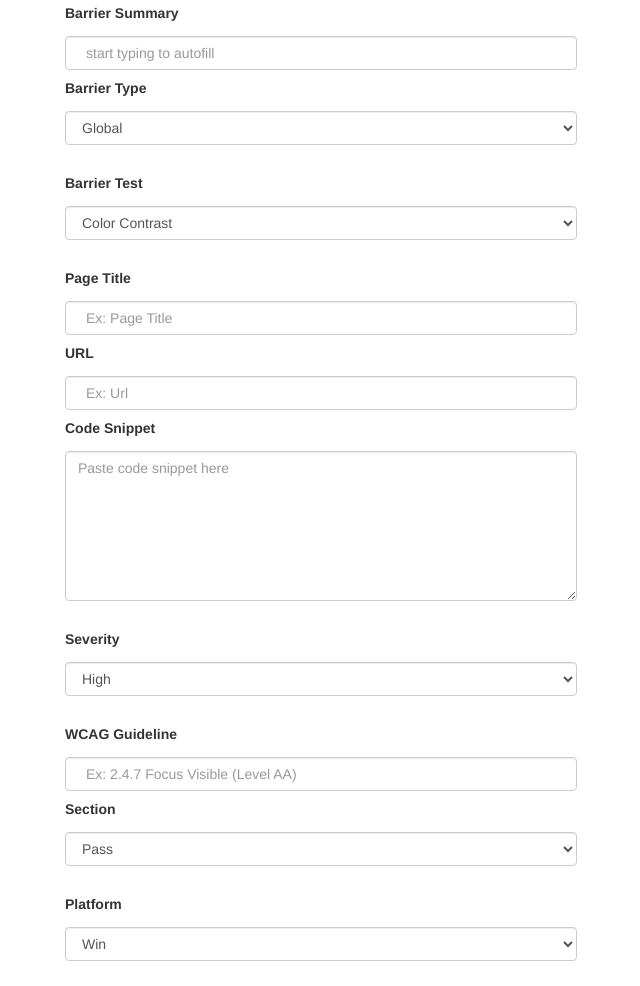
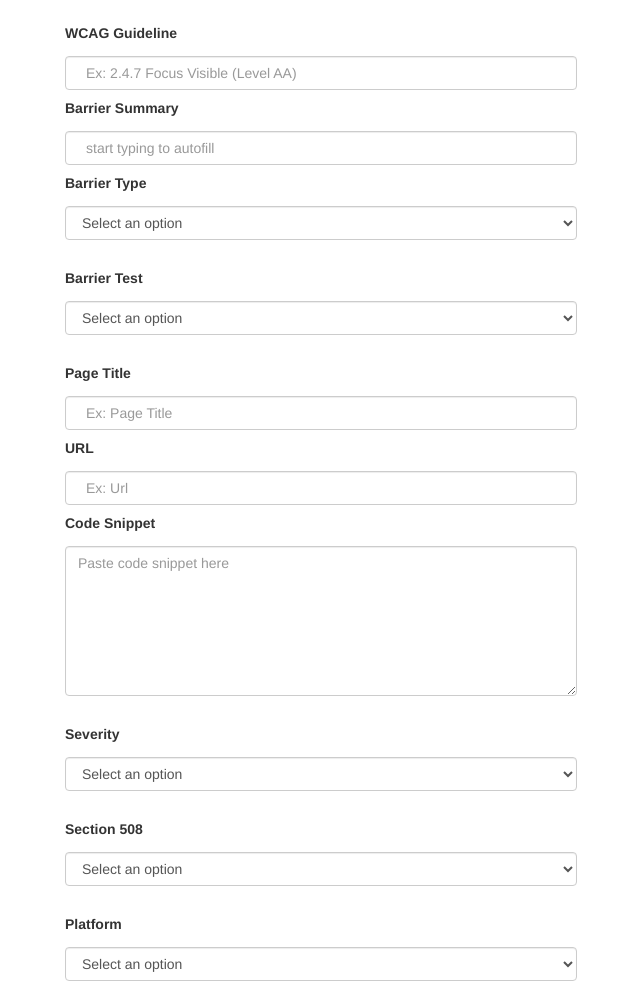
Before and after one commit to ankittiwari2001/audit-form, a website: page public/index.html in a window 1280 px wide. Shown: the part 133-1119 px from the top of the page, without its empty margins (319-959 px from the left). Drawn offline with nearby package versions, Linux system fonts and the light colour scheme.

Commit message:
added wcag to top , made fileds required

```diff
--- a/public/index.html
+++ b/public/index.html
@@ -25,23 +25,32 @@
 
     <form method="post " id="myForm" name="audit-form" >
 
+    <br>
+    <label for="WCAG Guideline">WCAG Guideline</label><br>
+    <input type="text" id="WcagGuideline" name="WcagGuideline" placeholder="Ex: 2.4.7 Focus Visible (Level AA)"
+    class="form-control">
 
     <label for="Barrier Summary">Barrier Summary</label>
-    <input list="result" type="text" name="BarrierSummary" id="search" placeholder="start typing to autofill" class="form-control" />
+    <input list="result" type="text" name="BarrierSummary" id="search" placeholder="start typing to autofill" class="form-control" required/>
 
     <!-- Use datalist for suggestions -->
     <datalist id="result">
     </datalist>
 
+
+
     <label for="Barrier Type">Barrier Type</label><br>
-    <select id="BarrierType" name="BarrierType" class="form-control">
+    <select id="BarrierType" name="BarrierType" class="form-control" required>
+        <option value="" disabled selected>Select an option</option>
         <option value="Global">Global</option>
         <option value="Unique">Unique</option>
     </select>
 
+
     <br>
     <label for="Barrier Test">Barrier Test</label><br>
-    <select id="BarrierTest" name="BarrierTest" class="form-control">
+    <select id="BarrierTest" name="BarrierTest" class="form-control" required>
+        <option value="" disabled selected>Select an option</option>
         <option value="Color Contrast">Color Contrast</option>
         <option value="Screen Reader">Screen Reader</option>
         <option value="Magnification">Magnification</option>
@@ -52,34 +61,32 @@
 
     <br>
     <label for="Page Title">Page Title</label><br>
-    <input type="text" id="PageTitle" name="PageTitle" placeholder="Ex: Page Title"  class="form-control">
+    <input type="text" id="PageTitle" name="PageTitle" placeholder="Ex: Page Title"  class="form-control" required>
 
     <br>
     <label for="URL">URL</label><br>
-    <input type="url" id="url" name="URL" placeholder="Ex: Url"  class="form-control">
+    <input type="url" id="url" name="URL" placeholder="Ex: Url"  class="form-control" required>
 
 
     <br>
     <label for="Code Snippet">Code Snippet</label><br>
-    <textarea id="CodeSnippet" name="CodeSnippet" placeholder="Paste code snippet here"  class="form-control"></textarea>
+    <textarea id="CodeSnippet" name="CodeSnippet" placeholder="Paste code snippet here"  class="form-control" required></textarea>
 
     <br>
     <label for="Severity">Severity</label><br>
-    <select id="Severity" name="Severity" class="form-control">
+    <select id="Severity" name="Severity" class="form-control" required>
+        <option value="" disabled selected>Select an option</option>
         <option value="High">High</option>
         <option value="Medium">Medium</option>
         <option value="Low">Low</option>
         <option value="Advisory">Advisory</option>
     </select>
 
-    <br>
-    <label for="WCAG Guideline">WCAG Guideline</label><br>
-    <input type="text" id="WcagGuideline" name="WcagGuideline" placeholder="Ex: 2.4.7 Focus Visible (Level AA)"
-        class="form-control">
 
     <br>
-    <label for="Section">Section</label><br>
-    <select id="Section" name="Section" class="form-control">
+    <label for="Section">Section 508</label><br>
+    <select id="Section" name="Section" class="form-control" required>
+        <option value="" disabled selected>Select an option</option>
         <option value="Pass">Pass</option>
         <option value="Fail">Fail</option>
         <option value="NA">NA</option>
@@ -87,7 +94,8 @@
 
     <br>
     <label for="Platform">Platform</label><br>
-    <select id="Platform" name="Platform" class="form-control">
+    <select id="Platform" name="Platform" class="form-control" required>
+        <option value="" disabled selected>Select an option</option>
         <option value="Win">Win</option>
         <option value="Win/ Mac">Win/ Mac</option>
         <option value="Win/ Mac/ iOS/ Android">Win/ Mac/ iOS/ Android</option>
@@ -102,26 +110,26 @@
     <br>
     <label for="Users Affected">Users Affected</label><br>
     <input type="text" id="UsersAffected" name="UsersAffected" placeholder="Ex: Blind"
-        class="form-control">
+        class="form-control" required>
 
     <br>
     <label for="Steps to Reproduce">Steps to Reproduce</label><br>
     <textarea type="text" id="StepstoReproduce" name="StepstoReproduce" placeholder="Give Steps"
-        class="form-control"></textarea>
+        class="form-control" required></textarea>
 
     <br>
     <label for="Actual Result">Actual Result</label><br>
-    <textarea id="ActualResult" name="ActualResult" placeholder="Write Actual result"  class="form-control"></textarea>
+    <textarea id="ActualResult" name="ActualResult" placeholder="Write Actual result"  class="form-control" required></textarea>
 
     <br>
     <label for="Expected Result">Expected Result</label><br>
     <textarea id="ExpectedResult" name="ExpectedResult" placeholder="Write Expected result"
-        class="form-control"></textarea>
+        class="form-control" required></textarea>
 
     <br>
     <label for="Recommendation">Recommendation</label><br>
     <textarea id="Recommendation" name="Recommendation" placeholder="Write Recommendation"
-        class="form-control"></textarea>
+        class="form-control" required></textarea>
 
     <br>
     <label for="Instances/ Observation">Instances/ Observation</label><br>
@@ -129,15 +137,18 @@
 
 
     <br>
-    <label for="ScreenshotVideo">Screenshot/Video</label><br>
-    <input type="file" id="ScreenshotVideo" name="ScreenshotVideo" accept="image/*, video/*" class="form-control">
+
+    <label for="ScreencastURL">Video (Screencast URL)</label><br>
+    <input type="url" id="ScreencastURL" name="ScreencastURL" placeholder="Ex: URL to screencast" class="form-control">
+
 
     <br>
     <label for="ScreencastURL">Screenshot (Screencast URL)</label><br>
-    <input type="url" id="ScreencastURL" name="ScreencastURL" placeholder="Ex: URL to screencast" class="form-control">
+    <input type="url" id="ScreencastURL" name="ScreencastURL" placeholder="Ex: URL to screencast" class="form-control" required>
 
     <label for="BarrierSource">Barrier Source</label><br>
     <select id="BarrierSource" name="BarrierSource" class="form-control">
+        <option value="" disabled selected>Select an option</option>
         <option value="3rd Party">3rd Party</option>
         <option value="Native">Native</option>
     </select>
```
Also changed, not shown: public/script.js (line endings or trailing spaces), public/style.css (line endings or trailing spaces).
